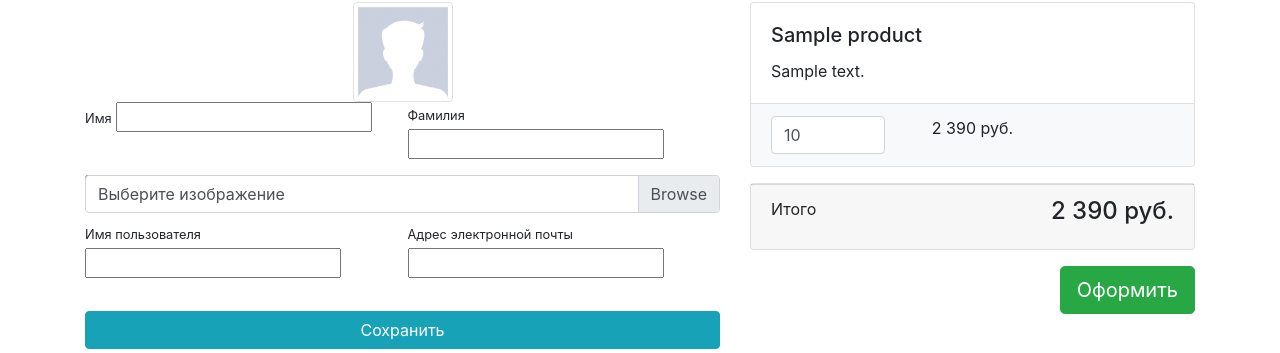
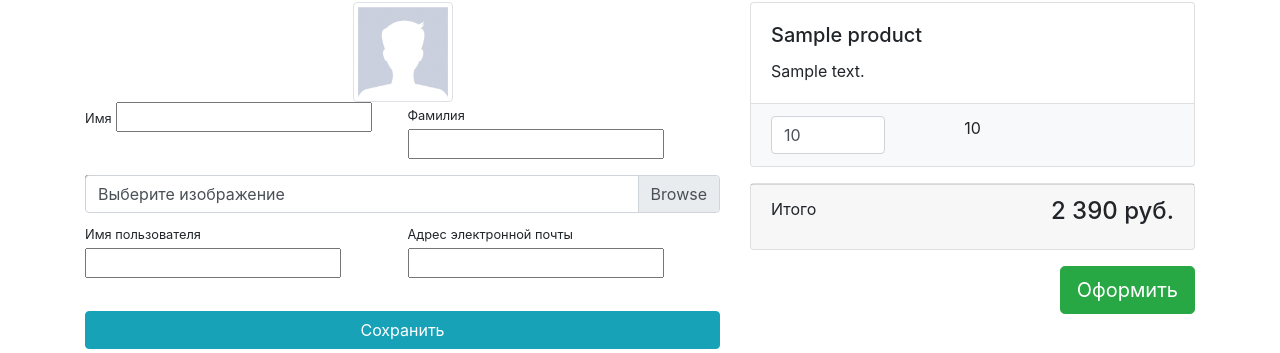
Before and after one commit to Krab-35/Django_Framework_GB, a Django app: template users/templates/users/profile.html in a window 1280 px wide. Shown: the part 115-468 px from the top of the page. Run offline with Django 3.2, Linux system fonts and the light colour scheme; the template is opened without the code that fills it: most values are stand-ins (such as "Sample title", 1, 10 or a date in 2020); form fields are guessed from the names that the template uses; some libraries are stand-ins or nearby versions.

Commit message:
06. Created the sum() method.

```diff
--- a/baskets/models.py
+++ b/baskets/models.py
@@ -12,3 +12,6 @@ class Basket(models.Model):
 
     def __str__(self):
         return f'Корзина для {self.user.username} | Продукт {self.product.name}'
+
+    def sum(self):
+        return self.product.price * self.quantity
--- a/baskets/templates/baskets/baskets.html
+++ b/baskets/templates/baskets/baskets.html
@@ -15,7 +15,7 @@
 							<input name="basketID" type="number" class="form-control"
 								   value="{{ basket.quantity }}" min="0">
 						</div>
-						<div class="col-lg-4">2 390 руб.</div>
+						<div class="col-lg-4">{{ basket.sum }}</div>
 						<div class="col-lg-4">
 							<a href="{% url 'baskets:basket_remove' basket.id %}">
 								<i class="fas fa-trash"></i>
```
